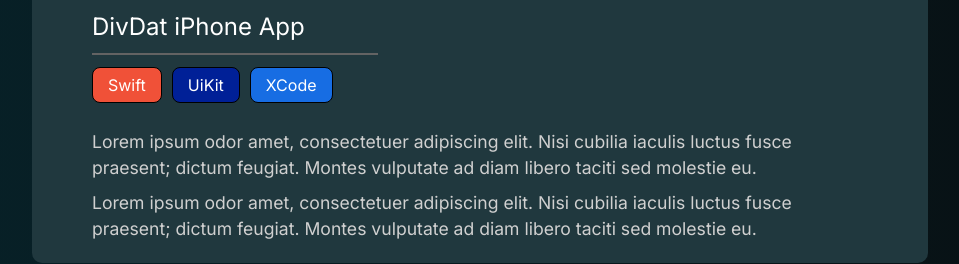
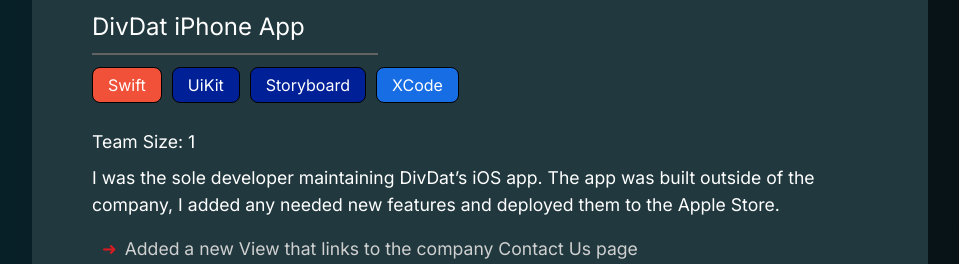
Before and after one commit to DerenB/portfolio-page, a React (Vite) app in the folder portfolio/: page / in a window 1280 px wide. Shown: the part 536-800 px from the top of the page, without its empty margins (160-1119 px from the left). Built offline with nearby package versions, Linux system fonts and the light colour scheme; a web font is replaced by a local one.

Commit message:
Adding project detail

```diff
--- a/portfolio/Components/HomeProjectBlock.jsx
+++ b/portfolio/Components/HomeProjectBlock.jsx
@@ -1,6 +1,6 @@
 /* eslint-disable react/prop-types */
 
-const HomeProjectBlock = ( { projectTitle, technology, para1, para2 } ) => {
+const HomeProjectBlock = ( { projectTitle, size, technology, para1, bullets } ) => {
 
     return (
         <div className='homeProjectBlock'>
@@ -20,6 +20,11 @@
                 ))}
             </div>
 
+            {/* Team Size */}
+            <div className='projectDetail'>
+                Team Size: {size}
+            </div>
+
             {/* Paragraph 1 */}
             <div className='projectDetail'>
                 {para1}
@@ -28,8 +33,10 @@
             <div className='spacer'></div>
 
             {/* Paragraph 2 */}
-            <div className='projectDetail'>
-                {para2}
+            <div className='projectDetail projectBullets'>
+                {bullets.map((item, index) => (
+                    <div key={index}> <span>&#10140;</span> {item}</div>
+                ))}
             </div>
 
         </div>
--- a/portfolio/Components/HomeProjectSection.jsx
+++ b/portfolio/Components/HomeProjectSection.jsx
@@ -9,16 +9,25 @@
     const projectData = [
         {
             "title": "DivDat iPhone App",
+            "size": 1,
             "technology": [
                 { "class": 'swift', "text": "Swift", "color": "lightText"},
                 { "class": 'uikit', "text": "UiKit", "color": "lightText"},
+                { "class": 'storyboard', "text": "Storyboard", "color": "lightText"},
                 { "class": 'xcode', "text": "XCode", "color": "lightText"}
             ],
-            "paragraph1": "Lorem ipsum odor amet, consectetuer adipiscing elit. Nisi cubilia iaculis luctus fusce praesent; dictum feugiat. Montes vulputate ad diam libero taciti sed molestie eu.",
-            "paragraph2": "Lorem ipsum odor amet, consectetuer adipiscing elit. Nisi cubilia iaculis luctus fusce praesent; dictum feugiat. Montes vulputate ad diam libero taciti sed molestie eu."
+            "paragraph1": "I was the sole developer maintaining DivDat’s iOS app. The app was built outside of the company, I added any needed new features and deployed them to the Apple Store.",
+            "bullets": [
+                "Added a new View that links to the company Contact Us page",
+                "Changed the form State field to a dropdown menu",
+                "Added form validation",
+                "Tested the app through TestFlight",
+                "Submitted and deployed the app to the Apple Store"
+            ]
         },
         {
             "title": "DivDat AI Web Form",
+            "size": 2,
             "technology": [
                 { "class": 'anthropic', "text": "Anthropic", "color": "darkText"},
                 { "class": 'fastapi', "text": "FastAPI", "color": "lightText"},
@@ -26,38 +35,46 @@
                 { "class": 'css', "text": "CSS", "color": "lightText"}
             ],
             "paragraph1": "Lorem ipsum odor amet, consectetuer adipiscing elit. Nisi cubilia iaculis luctus fusce praesent; dictum feugiat. Montes vulputate ad diam libero taciti sed molestie eu.",
-            "paragraph2": "Lorem ipsum odor amet, consectetuer adipiscing elit. Nisi cubilia iaculis luctus fusce praesent; dictum feugiat. Montes vulputate ad diam libero taciti sed molestie eu."
+            "bullets": []
         },
         {
             "title": "Portfolio Website",
+            "size": 1,
             "technology": [
                 { "class": 'react', "text": "ReactJS", "color": "darkText"},
                 { "class": 'css', "text": "CSS", "color": "lightText"},
                 { "class": 'figma', "text": "Figma", "color": "lightText"}
             ],
-            "paragraph1": "Lorem ipsum odor amet, consectetuer adipiscing elit. Nisi cubilia iaculis luctus fusce praesent; dictum feugiat. Montes vulputate ad diam libero taciti sed molestie eu.",
-            "paragraph2": "Lorem ipsum odor amet, consectetuer adipiscing elit. Nisi cubilia iaculis luctus fusce praesent; dictum feugiat. Montes vulputate ad diam libero taciti sed molestie eu."
+            "paragraph1": "Created this portfolio website with React after brainstorming in Figma. ",
+            "bullets": []
         },
         {
             "title": "Student All-In-One Web App",
+            "size": 4,
             "technology": [
                 { "class": 'fastapi', "text": "FastAPI", "color": "lightText"},
                 { "class": 'react', "text": "ReactJS", "color": "darkText"},
                 { "class": 'tailwindcss', "text": "TailwindCSS", "color": "darkText"},
                 { "class": 'mongodb', "text": "MongoDB", "color": "lightText"}
             ],
-            "paragraph1": "Lorem ipsum odor amet, consectetuer adipiscing elit. Nisi cubilia iaculis luctus fusce praesent; dictum feugiat. Montes vulputate ad diam libero taciti sed molestie eu.",
-            "paragraph2": "Lorem ipsum odor amet, consectetuer adipiscing elit. Nisi cubilia iaculis luctus fusce praesent; dictum feugiat. Montes vulputate ad diam libero taciti sed molestie eu."
+            "paragraph1": "Worked as a team in school to create a web page that acts as a student all-in-one study assistant. The website included a calendar, flash cards, to-do list, and note taking.",
+            "bullets": [
+                "Created the Calendar frontend and backend",
+                "Added a system for changing the website color theme",
+                "Setup the website technology stack",
+                "Helped with the Home page and Navbar"
+            ]
         },
         {
             "title": "Bookstore Storefront",
+            "size": 2,
             "technology": [
                 { "class": 'php', "text": "PHP", "color": "darkText"},
                 { "class": 'bootstrap', "text": "Bootstrap", "color": "lightText"},
                 { "class": 'mysql', "text": "MySQL", "color": "darkText"}
             ],
             "paragraph1": "Lorem ipsum odor amet, consectetuer adipiscing elit. Nisi cubilia iaculis luctus fusce praesent; dictum feugiat. Montes vulputate ad diam libero taciti sed molestie eu.",
-            "paragraph2": "Lorem ipsum odor amet, consectetuer adipiscing elit. Nisi cubilia iaculis luctus fusce praesent; dictum feugiat. Montes vulputate ad diam libero taciti sed molestie eu."
+            "bullets": []
         }
     ]
 
@@ -72,10 +89,11 @@
             {projectData.map((block, index) => (
                 <HomeProjectBlock
                     key = {index}
+                    size = {block.size}
                     projectTitle = {block.title}
                     technology = {block.technology}
                     para1 = {block.paragraph1}
-                    para2 = {block.paragraph2}
+                    bullets = {block.bullets}
                 />
             ))}
 
--- a/portfolio/Styles/Home.css
+++ b/portfolio/Styles/Home.css
@@ -126,9 +126,9 @@
 }
 .projectDetail {
     width: 100%;
+    margin-bottom: 10px;
     padding-left: 40px;
     padding-right: 40px;
-    color: #d0d0d0;
     font-size: 1.2em;
 }
 .projectBubble {
@@ -137,6 +137,14 @@
     padding: 5px 15px 5px 15px;
     border: 1px solid black;
     border-radius: 8px;
+}
+.projectBullets {
+    color: #d0d0d0;
+    margin-left: 20px;
+}
+.projectBullets span {
+    color: #D41C21;
+    margin-right: 3px;
 }
 .line {
     width: 100%;
@@ -158,7 +166,6 @@
 .spacer {
     height: 8px;
 }
-
 
 
 @media only screen and (max-width: 2200px) {
--- a/portfolio/Styles/IconColors.css
+++ b/portfolio/Styles/IconColors.css
@@ -25,6 +25,9 @@
 .react {
     background-color: #58c4dc;
 }
+.storyboard {
+    background-color: #002097;
+}
 .swift {
     background-color: #f05138;
 }
--- a/portfolio/pages/Home.jsx
+++ b/portfolio/pages/Home.jsx
@@ -33,6 +33,7 @@
 
             {/* Project Blocks Loop */}
             <HomeProjectSection />
+
         </div>
     )
 }
```
